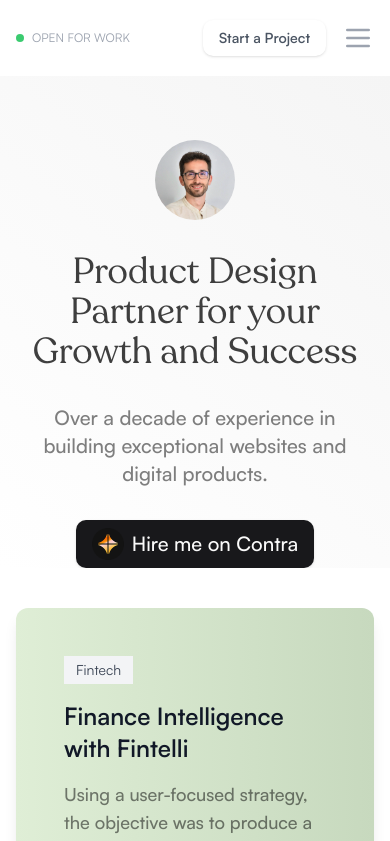
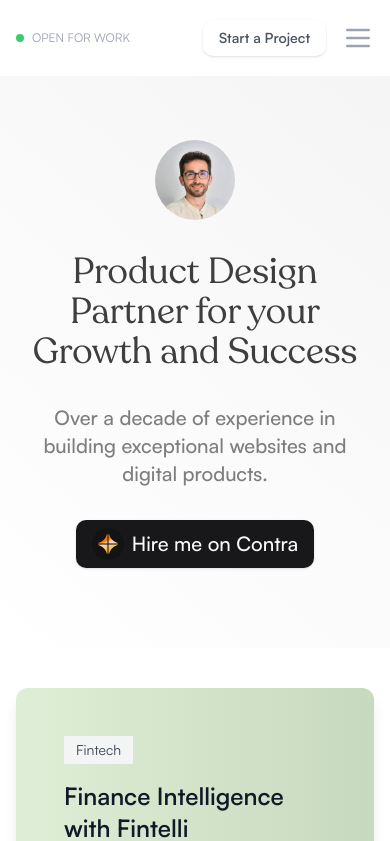
Before and after one commit to Robinson-Taiwo/rogic, a Next.js app: page / in a window 390 px wide. Shown: the top 841 px of the page. Built offline with nearby package versions, Linux system fonts and the light colour scheme.

Commit message:
added background animation

```diff
--- a/src/app/page.tsx
+++ b/src/app/page.tsx
@@ -18,7 +18,7 @@ const Home = () => {
         <Hero />
 
       {/* Wrap the rest of the components in max-w-5xl */}
-      <div className="max-w-5xl w-full flex-col items-center flex lg:gap-20 mx-auto px-4 md:px-8">
+      <div className="max-w-5xl w-full flex-col items-center  flex lg:gap-20 mx-auto px-4 md:px-8">
         <div className="flex items-center lg:relative  flex-col gap-8">
           <CaseStudy />
           <div>
--- a/src/components/Hero.tsx
+++ b/src/components/Hero.tsx
@@ -9,7 +9,7 @@ import { BackgroundGradientAnimation } from './ui/background-gradient-animation'
 const Hero = () => {
     return (
         <div className="relative flex w-full h-full items-center justify-center"  >
-            <BackgroundGradientAnimation  className="relative flex w-full h-full items-center justify-center"  >
+            <BackgroundGradientAnimation  className="relative flex w-full h-full items-center justify-center  pb-20 lg:pb-0 "  >
 
                 {/* Main content */}
                 <div className="flex max-w-5xl w-full px-4 lg:px-8 gap-8 lg:mb-36 items-center lg:pt-20 pt-16  flex-col">
```
